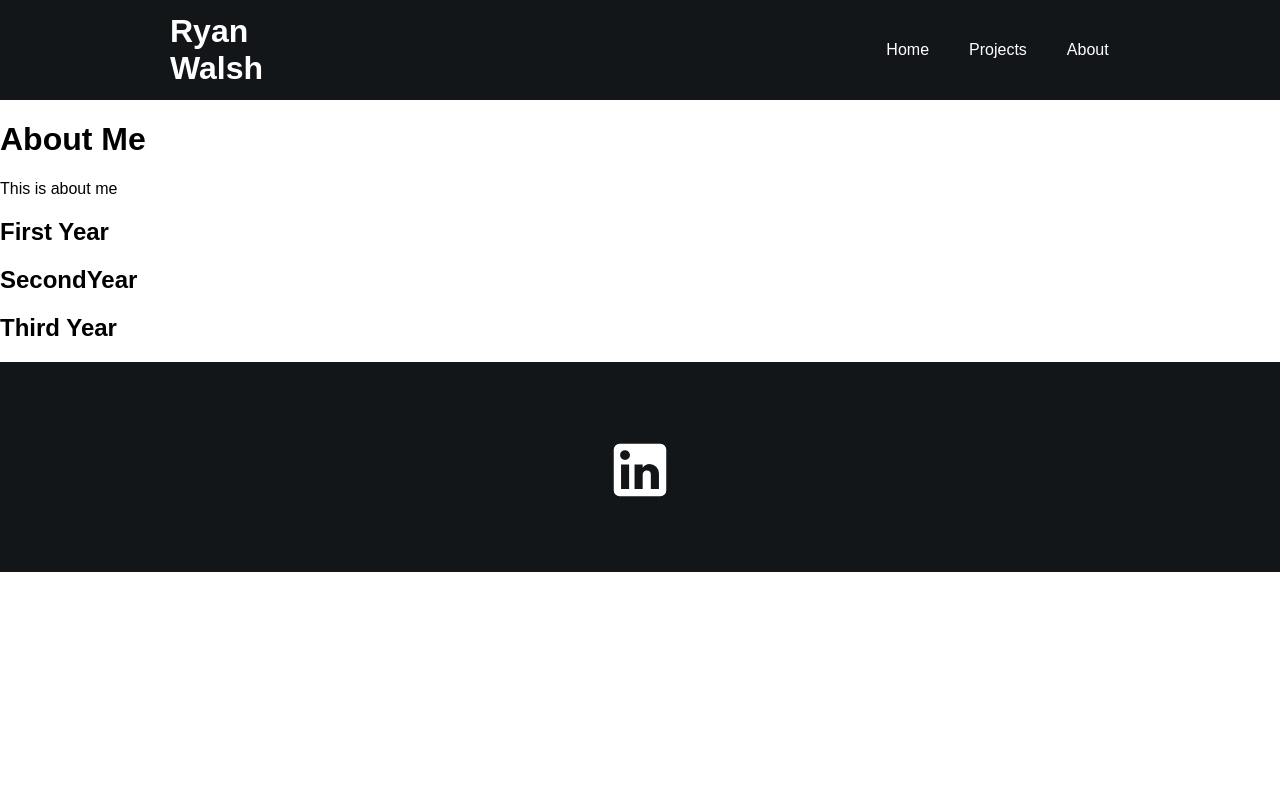
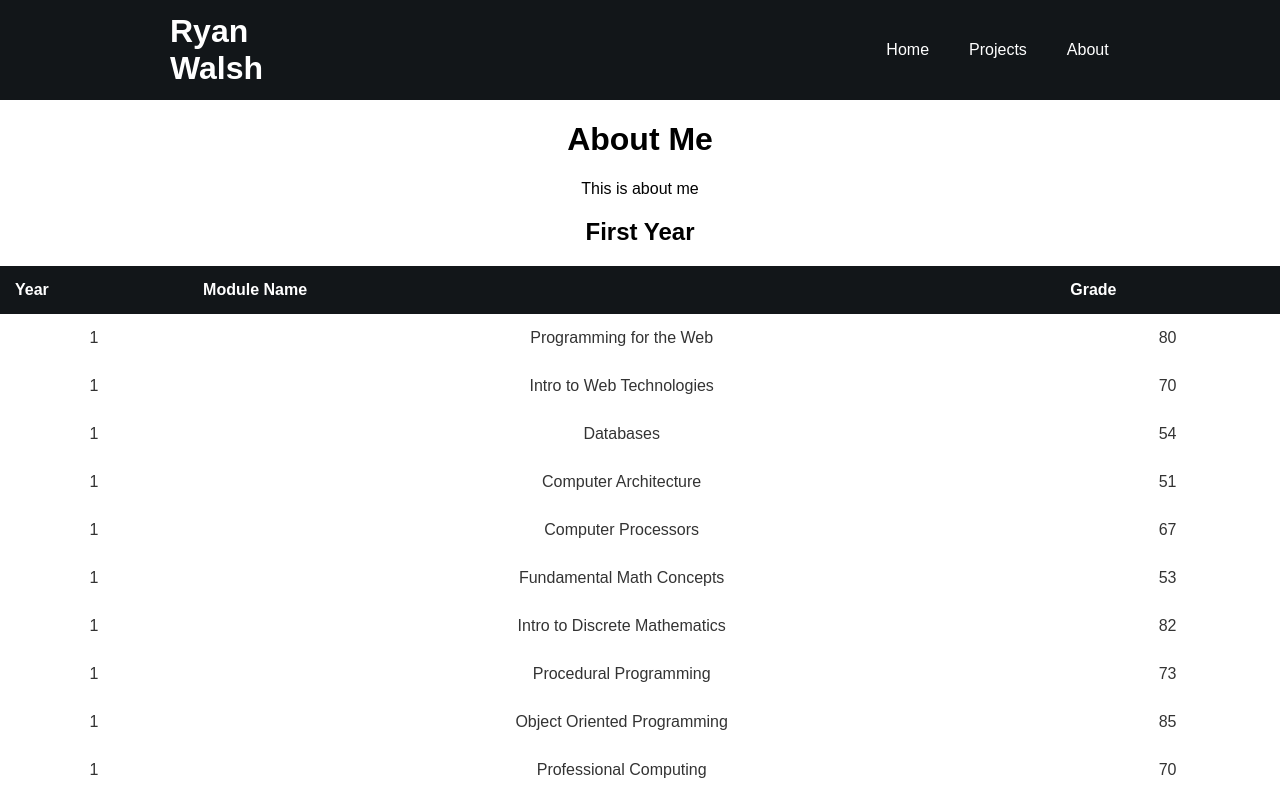
Before and after one commit to RyanWalsh18/portfolioWebsite, a React (Create React App) app in the folder portfolio-website/: page /aboutMe in a window 1280 px wide. Shown: the top 800 px of the page. Built offline with nearby package versions, Linux system fonts and the light colour scheme.

Commit message:
Added table

```diff
--- a/portfolio-website/src/pages/AboutMe.js
+++ b/portfolio-website/src/pages/AboutMe.js
@@ -1,26 +1,64 @@
 import React from 'react';
 import '../styles/AboutMe.css';
-import ResultsData from '../assets/results.json';
-
+import resultsData from '../assets/results.json';
+import {useTable} from "react-table";
 
 function AboutMe() {
+    const data = React.useMemo(()=>resultsData,[]);
+    const columns = React.useMemo(()=>[
+        {
+            Header:"Year",
+            accessor:"Year",
+        },
+        {
+            Header:"Module Name",
+            accessor:"Module",
+        },
+        {
+            Header:"Grade",
+            accessor:"Grade",
+        }
+    ],[]);
+
+    const {getTableProps, getTableBodyProps, headerGroups, rows, prepareRow} = useTable({columns,data});
+
     return (
       <div className='aboutMe'>
         <h1 className='pageTitle'>About Me</h1>
         <p>This is about me</p>
 
         <div className='results'>
-            <div className='firstYear'>
-                <h2>First Year</h2>
-                <div className='resultsTable'></div>
-            </div>
-            <div className='secondYear'>
-                <h2>SecondYear</h2>
-                <div className='resultsTable'></div>
-            </div>
-            <div className='thirdYear'>
-                <h2>Third Year</h2>
-                <div className='resultsTable'></div>
+
+            <h2>First Year</h2>
+            <div className='resultsTable'>
+                <table {...getTableProps()}>
+                    <thead>
+                        {headerGroups.map((headerGroup)=>(
+                            <tr {...headerGroup.getHeaderGroupProps()}>
+                                {headerGroup.headers.map((column)=>(
+                                    <th {...column.getHeaderProps()}>
+                                        {column.render("Header")}
+                                    </th>
+                                ))}
+                            </tr>
+                        ))}
+                    </thead>
+                    <tbody {...getTableBodyProps()}>
+                        {rows.map((row)=>{
+                            prepareRow(row)
+                            return(
+                                <tr {...row.getRowProps()}>
+                                   {row.cells.map((cell)=>(
+                                    <td {...cell.getCellProps()}>
+                                        {cell.render("Cell")}
+                                    </td>
+                                   ))}
+                                </tr>
+                            )
+                        })}
+
+                    </tbody>
+                </table>
             </div>
         </div>
       </div>
--- a/portfolio-website/src/styles/AboutMe.css
+++ b/portfolio-website/src/styles/AboutMe.css
@@ -0,0 +1,56 @@
+.aboutMe{
+    text-align: center;
+}
+.resultsTable {
+    max-width: 100%;
+    overflow-x: auto;
+    margin: 20px 0;
+
+  }
+
+  table {
+    width: 100%;
+    border-collapse: collapse;
+    overflow: hidden;
+    box-shadow: 0 0 20px rgba(0, 0, 0, 0.1);
+  }
+
+  th,
+  td {
+    padding: 15px;
+    background-color: rgba(255, 255, 255, 0.2);
+    color: #333; /* Changed to a darker color for better readability */
+  }
+
+  th {
+    text-align: left;
+    background-color: #121619;
+    color: #fff;
+  }
+
+  tbody tr:hover {
+    background-color: rgba(255, 255, 255, 0.3);
+  }
+
+  tbody td {
+    position: relative;
+  }
+
+  tbody td:hover:before {
+    content: "";
+    position: absolute;
+    left: 0;
+    right: 0;
+    top: -9999px;
+    bottom: -9999px;
+    background-color: rgba(255, 255, 255, 0.2);
+    z-index: -1;
+  }
+
+  /* Media query for smaller screens */
+  @media (max-width: 600px) {
+    th,
+    td {
+      padding: 10px;
+    }
+  }
```
